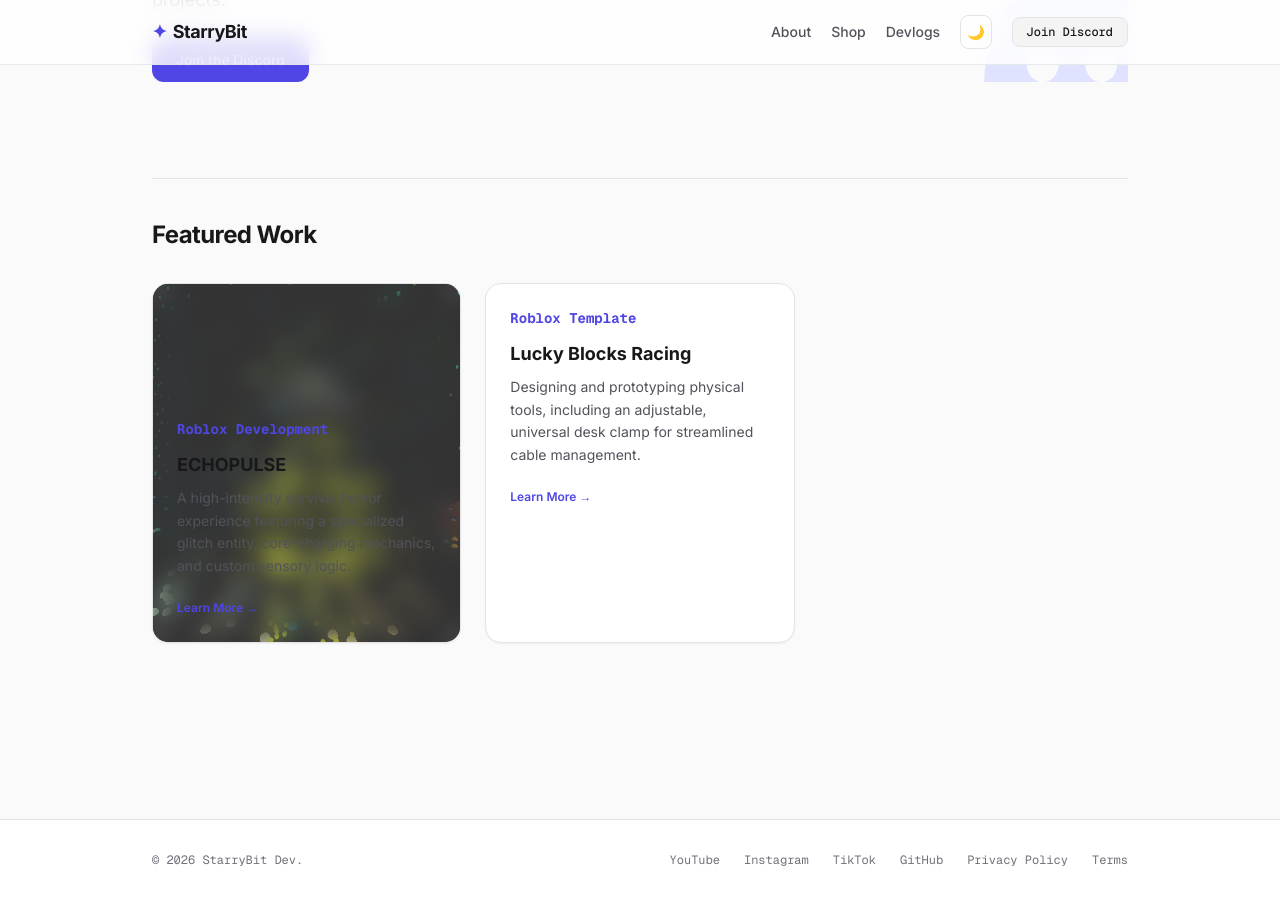
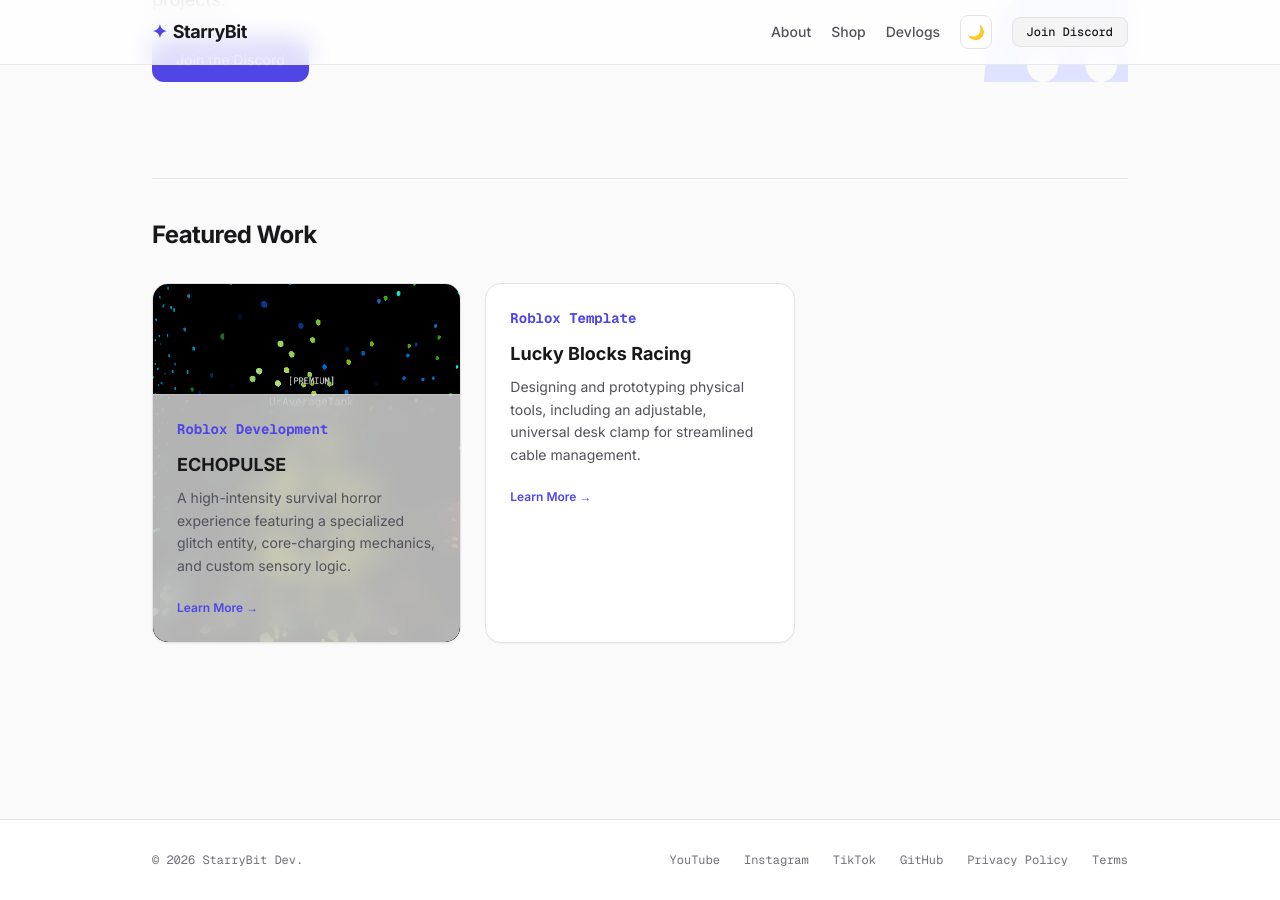
Before and after one commit to StarryBit/starrybit.github.io, a Jekyll site: the page built from index.html, in a window 1280 px wide and 900 px high, scrolled down 1323 px. Built offline with Jekyll 4.4.1, drawn with Linux system fonts in a browser that asks for light colours; nearby versions of some CDN libraries.

Commit message:
Update card.html

```diff
--- a/_includes/card.html
+++ b/_includes/card.html
@@ -1,20 +1,22 @@
 {% if include.style == "showcase" %}
 
-<div class="group relative overflow-hidden rounded-2xl border border-zinc-200 dark:border-zinc-800 shadow-sm min-h-[360px] flex flex-col justify-end">
+<div class="group relative overflow-hidden rounded-2xl border border-zinc-200 dark:border-zinc-800 shadow-sm min-h-[360px]">
 
-    <!-- 1. Background Image (Slightly brightened in dark mode via contrast/brightness if needed) -->
+    <!-- Full card image -->
     <img
         src="{{ include.image | relative_url }}"
         alt="{{ include.title }}"
         class="absolute inset-0 w-full h-full object-cover transition-transform duration-500 group-hover:scale-105"
     >
 
-    <!-- 2. Full-Card Seamless Blur & Readability Tint -->
-    <!-- This replaces the divider line and blends across the entire image -->
-    <div class="absolute inset-0 bg-white/20 dark:bg-zinc-950/40 backdrop-blur-md transition-colors duration-300 group-hover:bg-white/20 dark:group-hover:bg-zinc-950/30"></div>
+    <!-- Bottom readability fade only -->
+    <div class="absolute inset-0 bg-gradient-to-t from-black/40 via-transparent to-transparent"></div>
 
-    <!-- 3. Text Content (Floating perfectly readable over the blurred sheet) -->
-    <div class="relative z-10 w-full p-6">
+
+    <!-- Glass text panel -->
+    <div class="relative z-10 h-full flex items-end">
+
+        <div class="w-full p-6 bg-white/70 dark:bg-zinc-950/70 backdrop-blur-md border-t border-white/20 dark:border-zinc-800/50">
 
             {% if include.category %}
             <div class="text-indigo-600 dark:text-indigo-400 text-sm font-bold mb-3 code-font">
@@ -22,21 +24,25 @@
             </div>
             {% endif %}
 
-        <!-- Using explicit text balancing/colors to pop off dark images -->
-        <h3 class="text-lg font-bold mb-2 text-zinc-900 dark:text-white">
+
+            <h3 class="text-lg font-bold mb-2">
                 {{ include.title }}
             </h3>
 
-        <p class="text-sm text-zinc-600 dark:text-zinc-300 leading-relaxed mb-4">
+
+            <p class="text-sm text-zinc-600 dark:text-zinc-400 leading-relaxed mb-4">
                 {{ include.description }}
             </p>
 
+
             {% if include.link %}
             <a href="{{ include.link }}"
-           class="text-xs font-semibold text-indigo-600 dark:text-indigo-400 hover:underline inline-flex items-center">
+               class="text-xs font-semibold text-indigo-600 dark:text-indigo-400 hover:underline">
                 Learn More →
             </a>
             {% endif %}
+
+        </div>
 
     </div>
 
```
Lines whose indentation alone changed are shown as unchanged.
